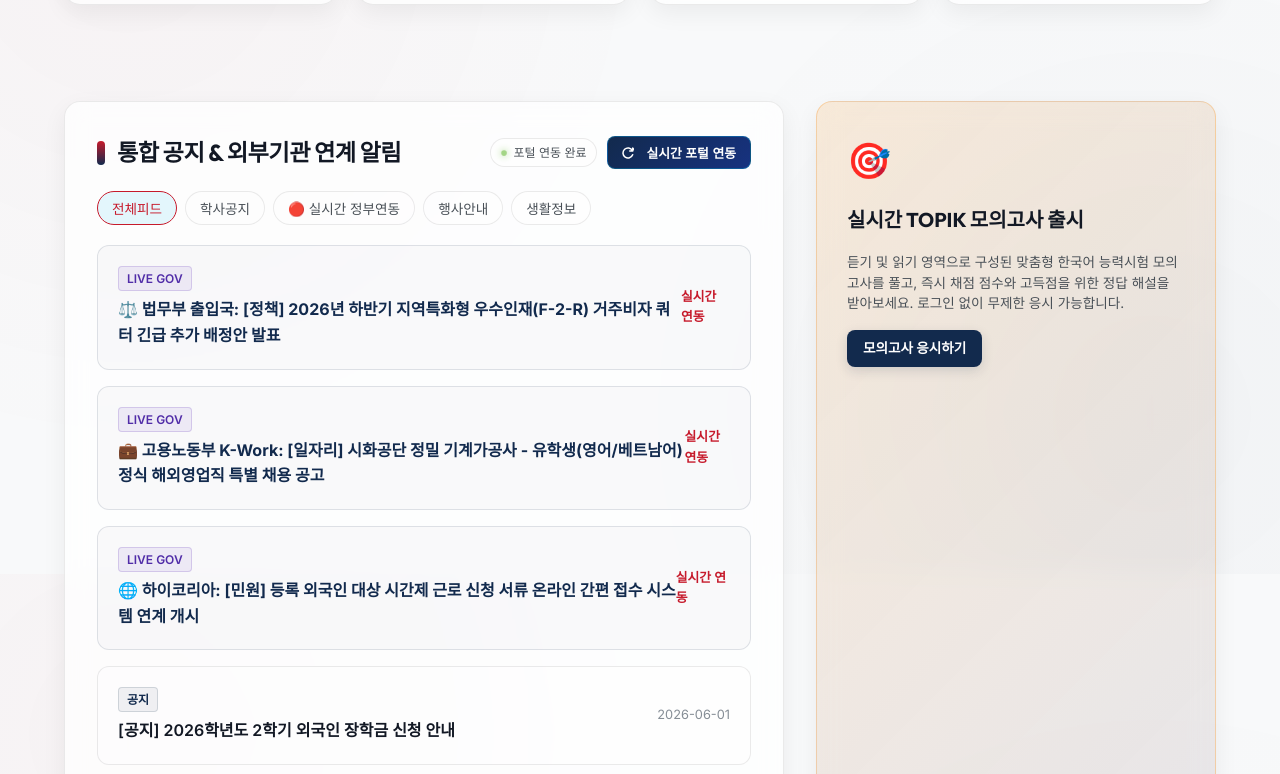
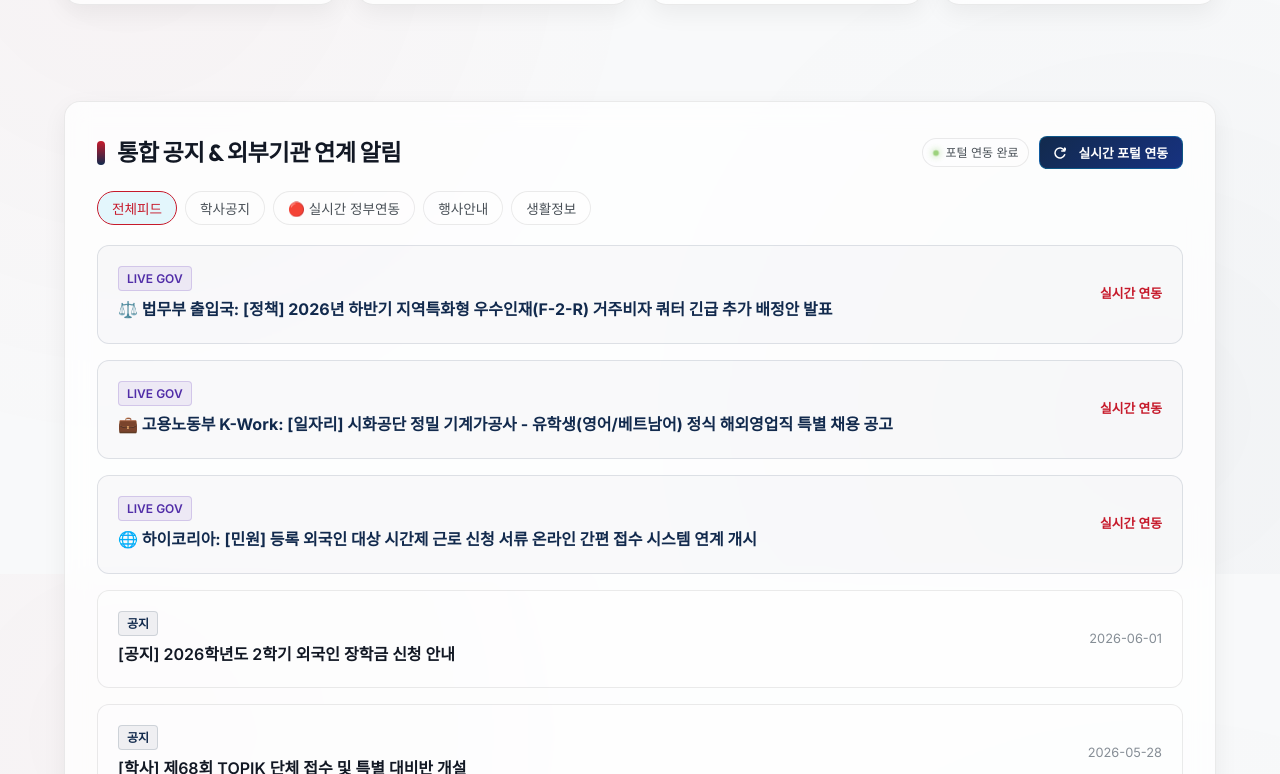
Before and after one commit to sassii75-spec/cu-global-bridge, a Next.js app: page / in a window 1280 px wide. Shown: the part 1026-1800 px from the top of the page. Built offline with nearby package versions, Linux system fonts and the light colour scheme.

Commit message:
Remove mock exam widget banner from homepage dashboard and expand integrated notice section to 100% full width

```diff
--- a/src/app/page.tsx
+++ b/src/app/page.tsx
@@ -433,8 +433,8 @@ export default function Home() {
         </div>
       </section>
 
-      {/* 3. Comprehensive Info Feeds & Side Campaign Panels */}
-      <div className="dashboard-grid">
+      {/* 3. Comprehensive Info Feeds (100% full-width expanded layout) */}
+      <div style={{ marginBottom: "56px" }}>
         <section className="glass-panel" style={{ padding: "32px", overflow: "hidden" }}>
           <div className="section-header" style={{ marginBottom: "20px", display: "flex", flexDirection: "column", alignItems: "flex-start", gap: "20px" }}>
             {/* Wrap container supporting wrap to completely prevent word splits and breakages on small viewports */}
@@ -558,18 +558,6 @@ export default function Home() {
             })}
           </div>
         </section>
-
-        {/* 4. Active Side Widget Card */}
-        <section className="widget-banner glass-panel">
-          <div className="widget-banner-icon">🎯</div>
-          <div className="widget-banner-title">{tHome.widgetTitle}</div>
-          <p className="widget-banner-desc">
-            {tHome.widgetDesc}
-          </p>
-          <a href="/learning?tab=mocktest" className="widget-banner-btn">
-            {tHome.widgetBtn}
-          </a>
-        </section>
       </div>
 
       {/* 4.5 Cooperation Partners Section */}
```
